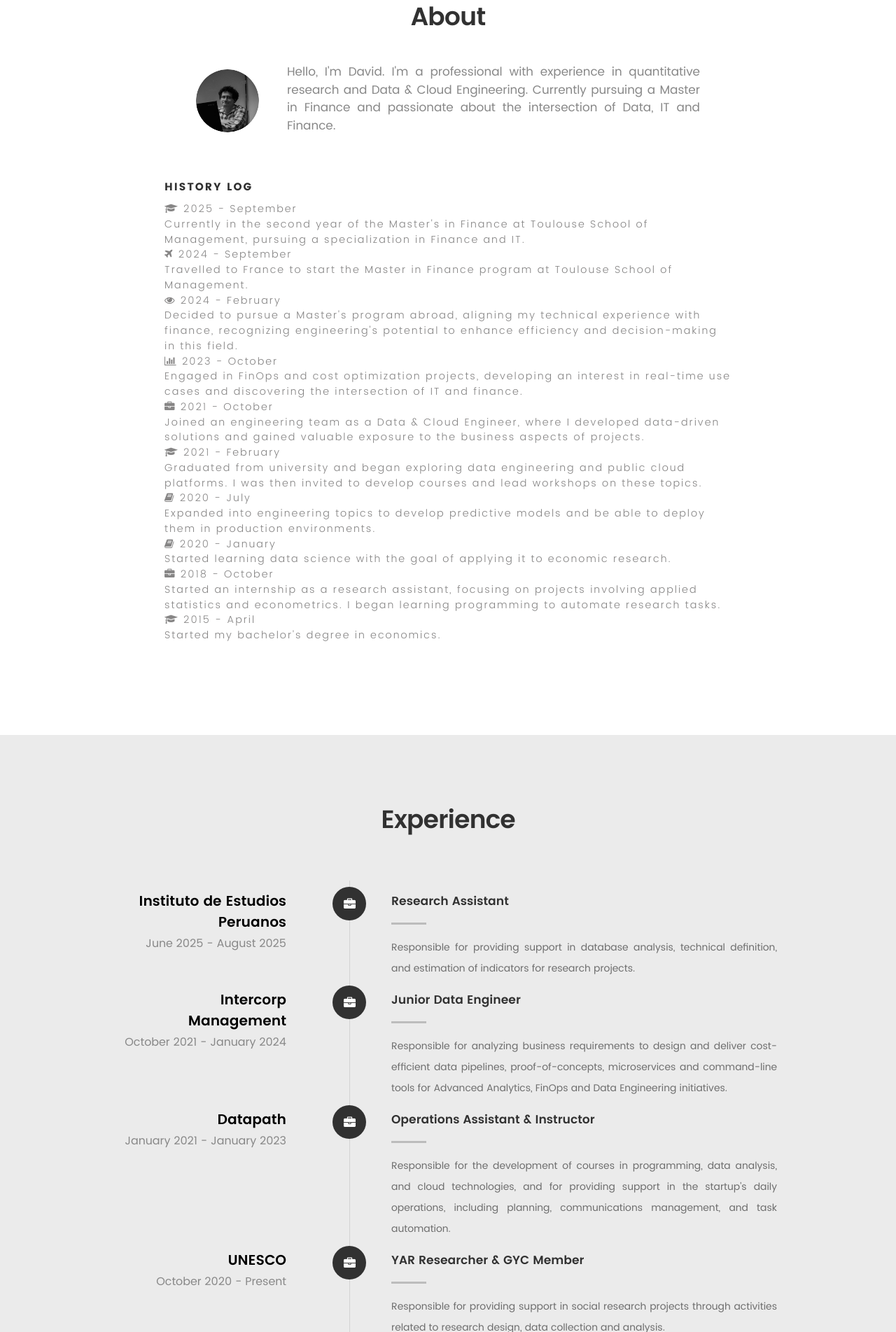
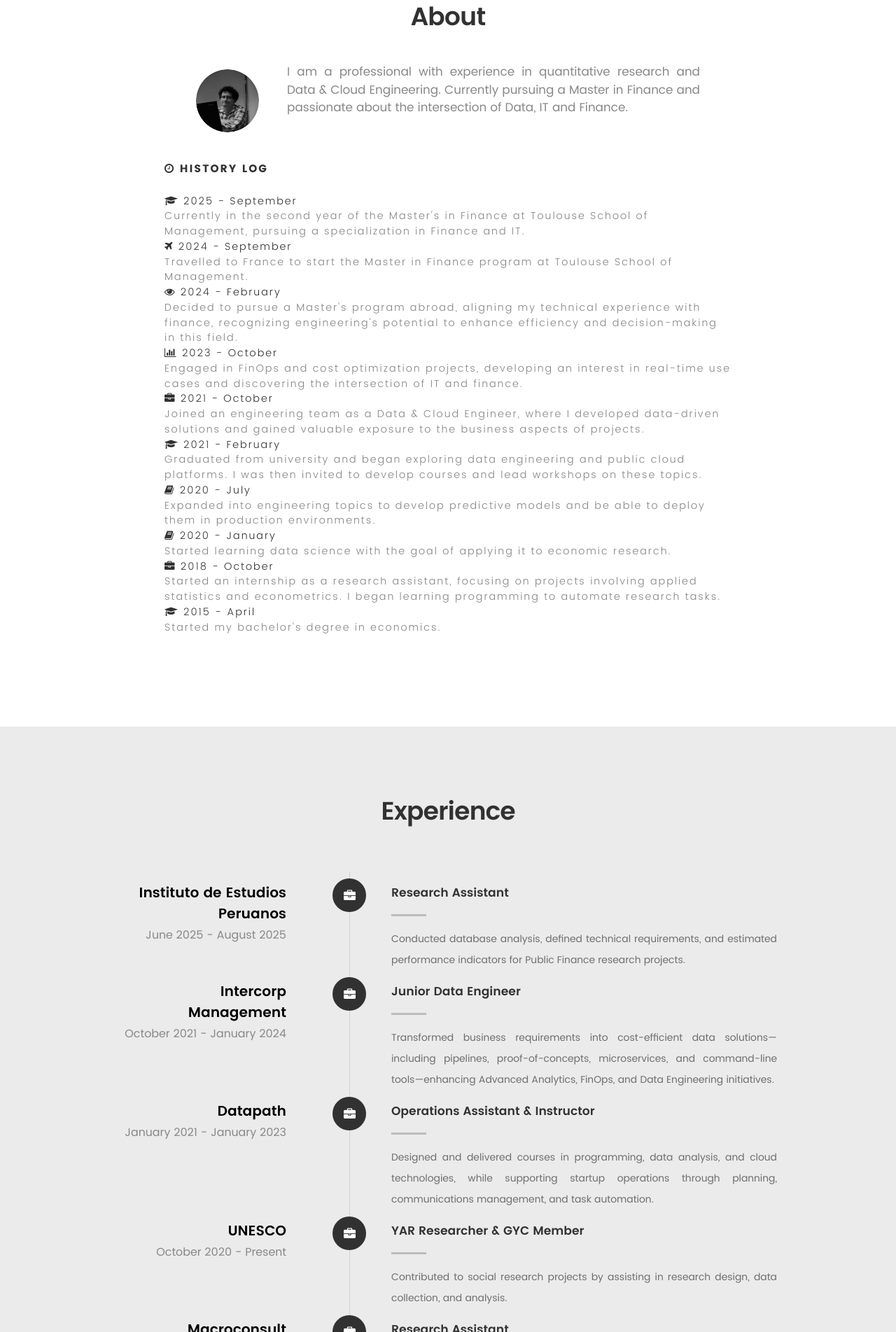
Before and after one commit to drodrigo7/drodrigo7.github.io, a plain HTML site: page index.html in a window 1280 px wide. Shown: the part 897-2800 px from the top of the page at 70% size. Drawn offline with Linux system fonts and the light colour scheme.

Commit message:
updated descrip

```diff
--- a/index.html
+++ b/index.html
@@ -57,8 +57,8 @@
       <div class="intro-content">
         <div class="row">
           <div class="col-twelve">
-            <h5>Sánchez Navarro</h5>
-            <h1>David Rodrigo</h1>
+            <h5>Hello, I am</h5>
+            <h1>David Sánchez</h1>
             <p class="intro-position">
               <span>Finance & IT</span>
               <span>Data & Cloud</span>
@@ -83,10 +83,9 @@
           <div class="intro-info">
             <img src="images/profile-pic.jpg" alt="Profile Picture">
             <p class="lead">
-              Hello, I'm David. I'm a professional with experience in
-              quantitative research and Data & Cloud Engineering.
-              Currently pursuing a Master in Finance and passionate about
-              the intersection of Data, IT and Finance.
+              I am a professional with experience in quantitative research and
+              Data & Cloud Engineering. Currently pursuing a Master in Finance
+              and passionate about the intersection of Data, IT and Finance.
             </p>
           </div>
         </div>
@@ -94,27 +93,28 @@
       <div class="row about-content">
         <div class="col-six tab-full about-extended-width">
           <ul class="info-list">
-            <li><strong>History Log<br>
+            <li><strong>
+              <div class="timeline-ico", style="padding-bottom: 15px;"><i class="fa fa-clock-o"></i> History Log</div>
               <span class="about-span-description">
-                <div class="timeline-ico"><i class="fa fa-graduation-cap"></i> 2025 - September</div>
+                <div class="timeline-ico" style="color: #313131"><i class="fa fa-graduation-cap"></i> 2025 - September</div>
                 Currently in the second year of the Master's in Finance at Toulouse School of Management, pursuing a specialization in Finance and IT.<br>
-                <div class="timeline-ico"><i class="fa fa-plane"></i> 2024 - September</div>
+                <div class="timeline-ico" style="color: #313131;"><i class="fa fa-plane"></i> 2024 - September</div>
                 Travelled to France to start the Master in Finance program at Toulouse School of Management.<br>
-                <div class="timeline-ico"><i class="fa fa-eye"></i> 2024 - February</div>
+                <div class="timeline-ico" style="color: #313131;"><i class="fa fa-eye"></i> 2024 - February</div>
                 Decided to pursue a Master's program abroad, aligning my technical experience with finance, recognizing engineering's potential to enhance efficiency and decision-making in this field.<br>
-                <div class="timeline-ico"><i class="fa fa-bar-chart"></i> 2023 - October</div>
+                <div class="timeline-ico" style="color: #313131;"><i class="fa fa-bar-chart"></i> 2023 - October</div>
                 Engaged in FinOps and cost optimization projects, developing an interest in real-time use cases and discovering the intersection of IT and finance.<br>
-                <div class="timeline-ico"><i class="fa fa-briefcase"></i> 2021 - October</div>
+                <div class="timeline-ico" style="color: #313131;"><i class="fa fa-briefcase"></i> 2021 - October</div>
                 Joined an engineering team as a Data & Cloud Engineer, where I developed data-driven solutions and gained valuable exposure to the business aspects of projects.<br>
-                <div class="timeline-ico"><i class="fa fa-graduation-cap"></i> 2021 - February</div>
+                <div class="timeline-ico" style="color: #313131;"><i class="fa fa-graduation-cap"></i> 2021 - February</div>
                 Graduated from university and began exploring data engineering and public cloud platforms. I was then invited to develop courses and lead workshops on these topics.<br>
-                <div class="timeline-ico"><i class="fa fa-book"></i> 2020 - July</div>
+                <div class="timeline-ico" style="color: #313131;"><i class="fa fa-book"></i> 2020 - July</div>
                 Expanded into engineering topics to develop predictive models and be able to deploy them in production environments.<br>
-                <div class="timeline-ico"><i class="fa fa-book"></i> 2020 - January</div>
+                <div class="timeline-ico" style="color: #313131;"><i class="fa fa-book"></i> 2020 - January</div>
                 Started learning data science with the goal of applying it to economic research.
-                <div class="timeline-ico"><i class="fa fa-briefcase"></i> 2018 - October</div>
+                <div class="timeline-ico" style="color: #313131;"><i class="fa fa-briefcase"></i> 2018 - October</div>
                 Started an internship as a research assistant, focusing on projects involving applied statistics and econometrics. I began learning programming to automate research tasks.<br>
-                <div class="timeline-ico"><i class="fa fa-graduation-cap"></i> 2015 - April</div>
+                <div class="timeline-ico" style="color: #313131;"><i class="fa fa-graduation-cap"></i> 2015 - April</div>
                 Started my bachelor's degree in economics.<br>
               </span>
             </strong></li>
@@ -147,8 +147,8 @@
               <div class="timeline-content">
                 <h4>Research Assistant</h4>
                 <p class="experience">
-                  Responsible for providing support in database analysis, technical
-                  definition, and estimation of indicators for research projects.
+                  Conducted database analysis, defined technical requirements, and
+                  estimated performance indicators for Public Finance research projects.
                 </p>
               </div>
             </div>
@@ -163,10 +163,9 @@
               <div class="timeline-content">
                 <h4>Junior Data Engineer</h4>
                 <p class="experience">
-                  Responsible for analyzing business requirements to design and
-                  deliver cost-efficient data pipelines, proof-of-concepts,
-                  microservices and command-line tools for Advanced Analytics,
-                  FinOps and Data Engineering initiatives.
+                  Transformed business requirements into cost-efficient data solutions—including
+                  pipelines, proof-of-concepts, microservices, and command-line tools—enhancing
+                  Advanced Analytics, FinOps, and Data Engineering initiatives.
                 </p>
               </div>
             </div>
@@ -181,10 +180,8 @@
               <div class="timeline-content">
                 <h4>Operations Assistant & Instructor</h4>
                 <p class="experience">
-                  Responsible for the development of courses in programming,
-                  data analysis, and cloud technologies, and for providing
-                  support in the startup's daily operations, including planning,
-                  communications management, and task automation.
+                  Designed and delivered courses in programming, data analysis, and cloud technologies, while
+                  supporting startup operations through planning, communications management, and task automation.
                 </p>
               </div>
             </div>
@@ -199,8 +196,8 @@
               <div class="timeline-content">
                 <h4>YAR Researcher & GYC Member</h4>
                 <p class="experience">
-                  Responsible for providing support in social research projects through
-                  activities related to research design, data collection and analysis.
+                  Contributed to social research projects by assisting in research design,
+                  data collection, and analysis.
                 </p>
               </div>
             </div>
@@ -218,9 +215,8 @@
               <div class="timeline-content">
                 <h4>Research Assistant</h4>
                 <p class="experience">
-                  Responsible for providing support in impact evaluation projects through activities related
-                  to automation of tasks, estimation of indicators, literature review,
-                  and writing of reports and presentations.
+                  Supported impact evaluation projects by automating tasks, estimating indicators,
+                  conducting literature reviews, and preparing reports and presentations.
                 </p>
               </div>
             </div>
```
